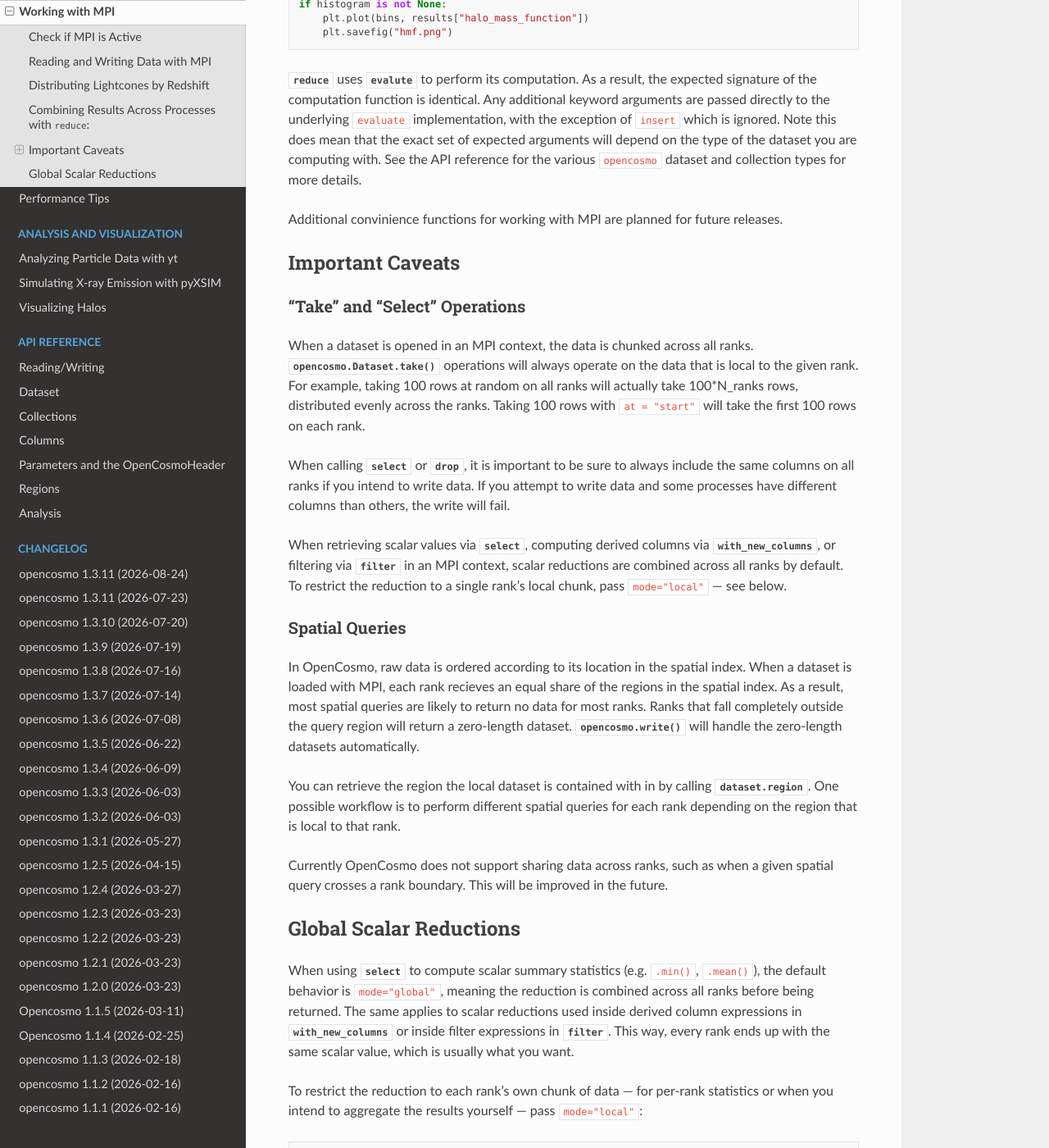
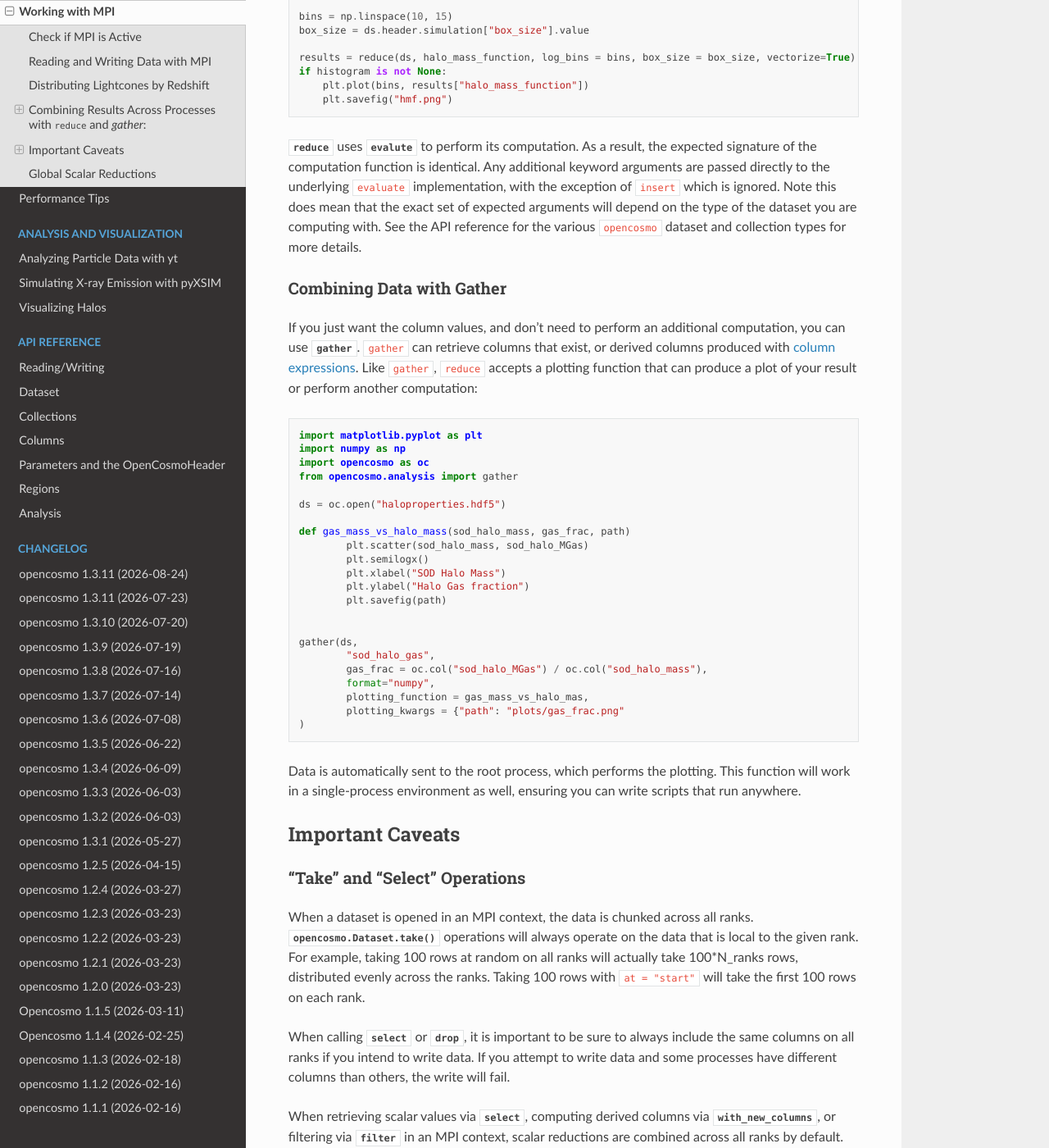
Before and after one commit to ArgonneCPAC/OpenCosmo, a Sphinx documentation site: the page built from docs/source/mpi.rst, in a window 1280 px wide and 1400 px high, scrolled down 2473 px. Shown: the whole window at 82% size. Built offline with Sphinx 7.4.7 and the Read the Docs theme 3.1.0, drawn with Linux system fonts in a browser that asks for light colours; some of the changed text lies outside the part shown.

Commit message:
Some docs for gather

```diff
--- a/docs/source/mpi.rst
+++ b/docs/source/mpi.rst
@@ -51,8 +51,12 @@ This also works for lightcone **structure collections**, where each redshift ste
 
 If there are fewer steps than ranks, the surplus ranks hold a full-schema, zero-length dataset (or structure collection) — every column, unit, and redshift range is still available on those ranks, so :code:`select`, :code:`filter`, and scalar reductions behave identically everywhere. Nested (Diffsky step-then-type) lightcones are not redshift-split in the current release; passing :code:`mpi_mode="redshift"` for them silently falls back to spatial distribution. Without an MPI communicator the argument is a no-op.
 
-Combining Results Across Processes with :code:`reduce`:
--------------------------------------------------------
+Combining Results Across Processes with :code:`reduce` and `gather`:
+--------------------------------------------------------------------
+
+Performing Multi-Rank Computations with :code:`reduce`
+~~~~~~~~~~~~~~~~~~~~~~~~~~~~~~~~~~~~~~~~~~~~~~~~~~~~~~
+
 :code:`opencosmo` contains convinience functions for combining the results of a computation across ranks. The :meth:`reduce <opencosmo.analysis.reduce>` function allows you to sum, multiply, or average results from several different processes into a single result. For example, suppose you are working with a very large simulation using MPI and you want to compute the halo mass function across the entire simulation:
 
 .. code-block:: python
@@ -79,7 +83,42 @@ Combining Results Across Processes with :code:`reduce`:
 
 :meth:`reduce <opencosmo.analysis.reduce>` uses :meth:`evalute <opencosmo.Dataset.evaluate>` to perform its computation. As a result, the expected signature of the computation function is identical. Any additional keyword arguments are passed directly to the underlying :code:`evaluate` implementation, with the exception of :code:`insert` which is ignored. Note this does mean that the exact set of expected arguments will depend on the type of the dataset you are computing with. See the API reference for the various :code:`opencosmo` dataset and collection types for more details.
 
-Additional convinience functions for working with MPI are planned for future releases.
+
+
+Combining Data with Gather
+~~~~~~~~~~~~~~~~~~~~~~~~~~
+
+If you just want the column values, and don't need to perform an additional computation, you can use :py:meth:`gather <opencosmo.analysis.gather>`. :code:`gather` can retrieve columns that exist, or derived columns produced with :ref:`column expressions <Combining Columns Into New Columns>`. Like :code:`gather`, :code:`reduce` accepts a plotting function that can produce a plot of your result or perform another computation:
+
+.. code-block:: python
+
+        import matplotlib.pyplot as plt
+        import numpy as np
+        import opencosmo as oc
+        from opencosmo.analysis import gather
+
+        ds = oc.open("haloproperties.hdf5")
+
+        def gas_mass_vs_halo_mass(sod_halo_mass, gas_frac, path)
+                plt.scatter(sod_halo_mass, sod_halo_MGas)
+                plt.semilogx()
+                plt.xlabel("SOD Halo Mass")
+                plt.ylabel("Halo Gas fraction")
+                plt.savefig(path)
+
+
+        gather(ds,
+                "sod_halo_gas",
+                gas_frac = oc.col("sod_halo_MGas") / oc.col("sod_halo_mass"),
+                format="numpy",
+                plotting_function = gas_mass_vs_halo_mas,
+                plotting_kwargs = {"path": "plots/gas_frac.png"
+        )
+
+
+Data is automatically sent to the root process, which performs the plotting. This function will work in a single-process environment as well, ensuring you can write scripts that run anywhere.
+
+
 
 Important Caveats
 -----------------
```
